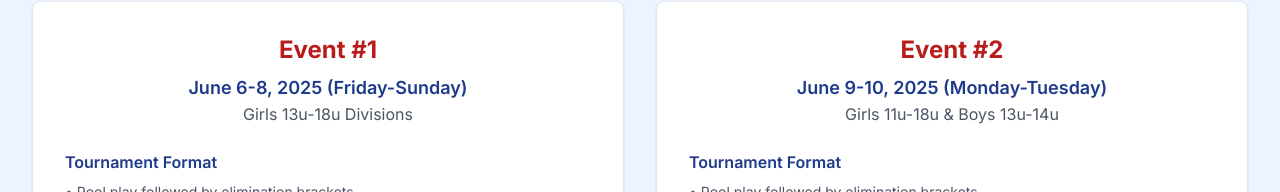
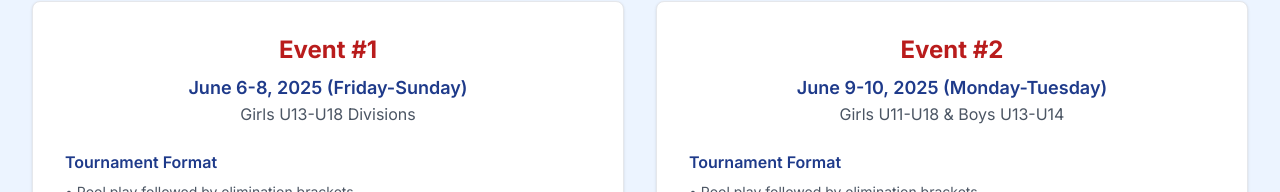
Before and after one commit to HarpElle/midwest-junior-volleyball-website, a Next.js app: page /schedule in a window 1280 px wide. Shown: the part 716-908 px from the top of the page. Built offline with nearby package versions, Linux system fonts and the light colour scheme.

Commit message:
Update page.tsx

```diff
--- a/src/app/schedule/page.tsx
+++ b/src/app/schedule/page.tsx
@@ -50,7 +50,7 @@ export default function SchedulePage() {
               <div className="text-center mb-6">
                 <h3 className="text-2xl font-bold text-brand-red mb-2">Event #1</h3>
                 <p className="text-lg font-semibold text-brand-blue">June 6-8, 2025 (Friday-Sunday)</p>
-                <p className="text-neutral-600">Girls 13u-18u Divisions</p>
+                <p className="text-neutral-600">Girls U13-U18 Divisions</p>
               </div>
 
               <div className="space-y-4">
@@ -81,7 +81,7 @@ export default function SchedulePage() {
               <div className="text-center mb-6">
                 <h3 className="text-2xl font-bold text-brand-red mb-2">Event #2</h3>
                 <p className="text-lg font-semibold text-brand-blue">June 9-10, 2025 (Monday-Tuesday)</p>
-                <p className="text-neutral-600">Girls 11u-18u & Boys 13u-14u</p>
+                <p className="text-neutral-600">Girls U11-U18 & Boys U13-U14</p>
               </div>
 
               <div className="space-y-4">
```
